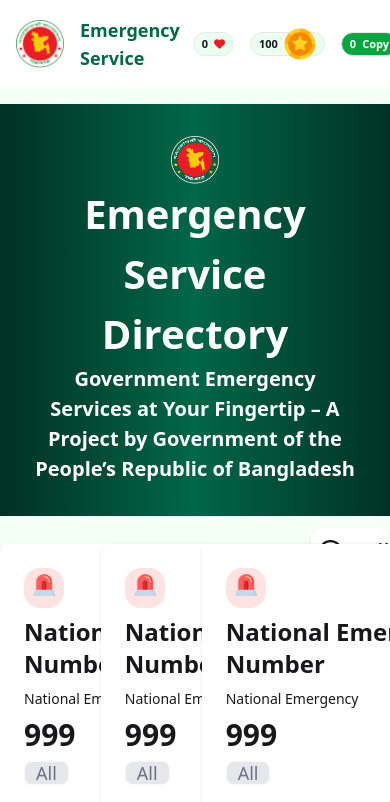
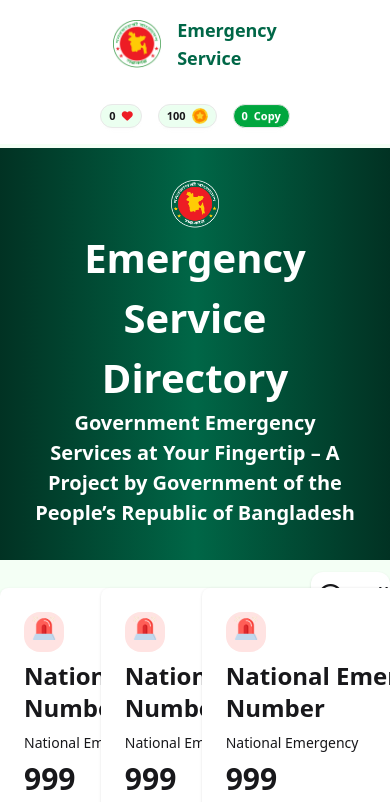
Before and after one commit to abusadat/PH-A5, a plain HTML site: page index.html in a window 390 px wide. Shown: the top 802 px of the page. Drawn offline with nearby package versions, Linux system fonts and the light colour scheme; a web font is replaced by a local one.

Commit message:
completed responsiveness upto the hero section

```diff
--- a/index.html
+++ b/index.html
@@ -29,7 +29,7 @@
   <body class="mx-auto bg-[#f4fff5] pb-10 hind-madurai-regular">
     <header class="container mx-auto">
       <!-- Nav section -->
-      <nav class="bg-white flex items-center justify-between">
+      <nav class="bg-white flex items-center flex-col sm:flex-row sm:justify-between">
         <div class="flex items-center p-4 gap-4">
           <img src="assets/logo.png" alt="" class="w-12" />
           <p class="font-extrabold text-lg text-[#006747]">
@@ -49,7 +49,7 @@
           <button
             class="btn btn-xs sm:btn-sm md:btn-md lg:btn-lg xl:btn-xl bg-[#41ff6b1a] rounded-[50px]"
           >
-            <span>100</span><img src="assets/coin.png" alt="" class="w-8" />
+            <span>100</span><img src="assets/coin.png" alt="" class="w-4 sm:w-8" />
           </button>
           <button
             class="btn btn-xs sm:btn-sm md:btn-md lg:btn-lg xl:btn-xl bg-[#00a63e] text-white rounded-[50px]"
@@ -63,7 +63,7 @@
     <main>
       <!-- hero section -->
       <section
-        class="bg-gradient-to-r from-[#013223] via-[#006747] to-[#013223] text-white text-center p-8 mt-4"
+        class="bg-gradient-to-r from-[#013223] via-[#006747] to-[#013223] text-white text-center p-8 mt-1 sm:mt-4"
       >
         <img src="assets/logo-dark.png" alt="" class="w-12 mx-auto" />
         <h1 class="font-bold text-[40px]">Emergency Service Directory</h1>
```
